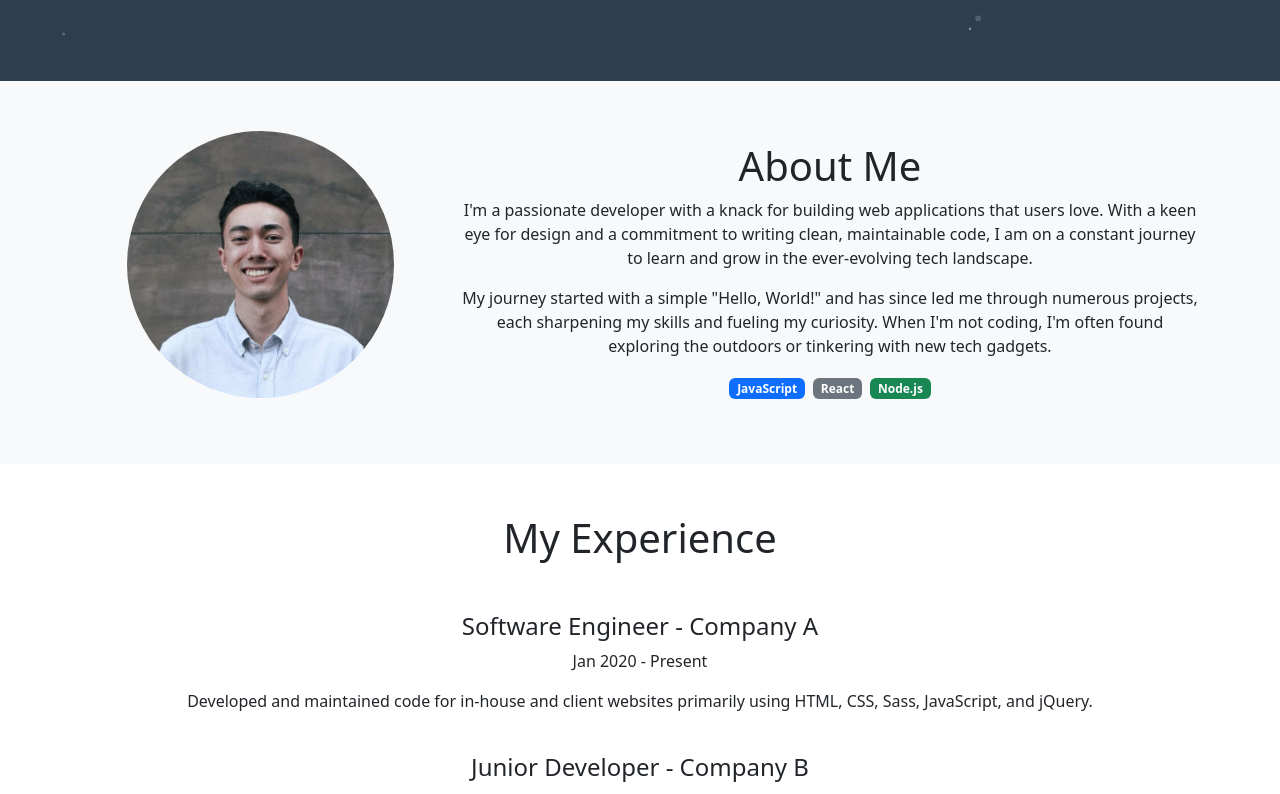
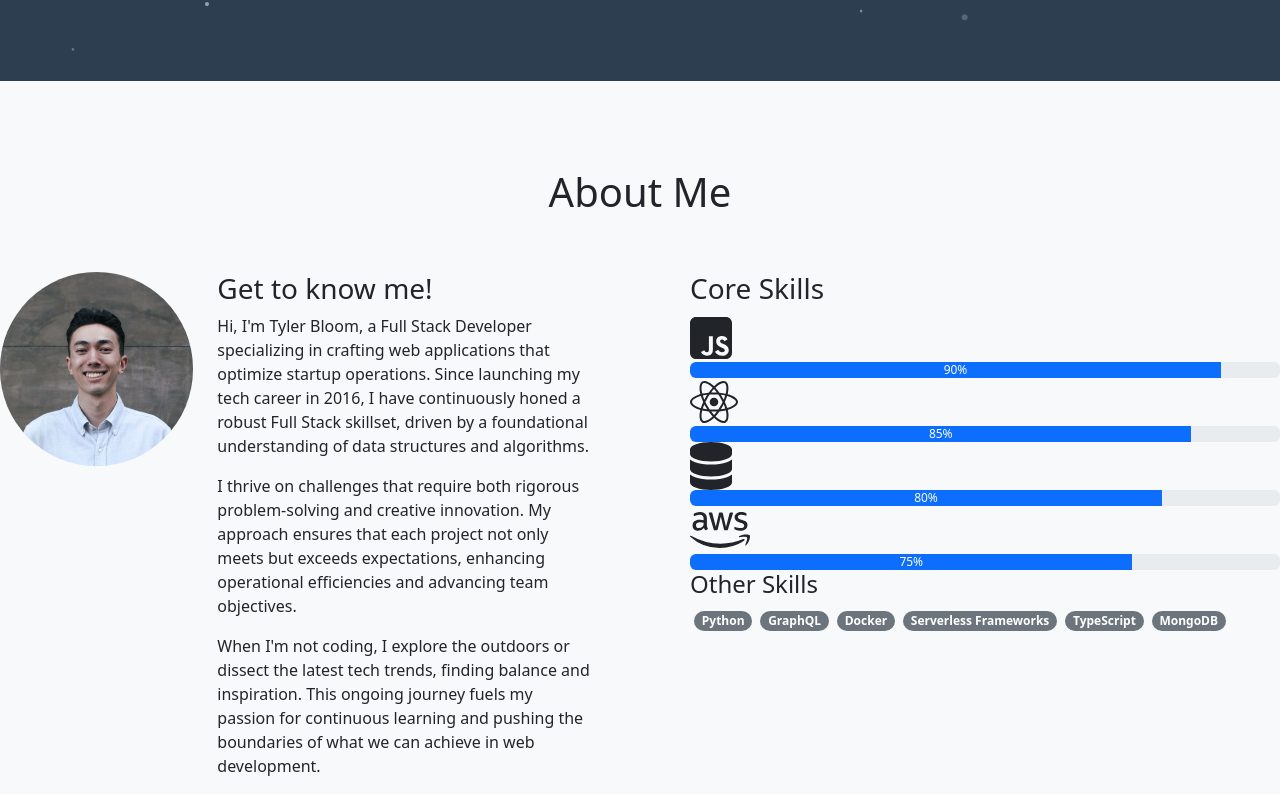
Before and after one commit to Tbloom9787/portfolio, a React (Create React App) app in the folder portfolio-frontend/: page / in a window 1280 px wide. Shown: the part 719-1513 px from the top of the page. Built offline with nearby package versions, Linux system fonts and the light colour scheme.

Commit message:
Implement the structure of the About section

```diff
--- a/portfolio-frontend/src/sections/About/About.tsx
+++ b/portfolio-frontend/src/sections/About/About.tsx
@@ -1,41 +1,119 @@
 import React from 'react';
+import {
+  Container,
+  Row,
+  Col,
+  ProgressBar,
+  Tooltip,
+  OverlayTrigger,
+  Badge,
+} from 'react-bootstrap';
+import { FontAwesomeIcon } from '@fortawesome/react-fontawesome';
+import { faJsSquare, faReact, faAws } from '@fortawesome/free-brands-svg-icons';
+import { faDatabase } from '@fortawesome/free-solid-svg-icons';
 import './About.css';
 
 const About: React.FC = () => {
+  const skills = [
+    { icon: faJsSquare, name: 'JavaScript', experience: 4, proficiency: 90 },
+    {
+      icon: faReact,
+      name: 'React & MERN Stack',
+      experience: 3,
+      proficiency: 85,
+    },
+    { icon: faDatabase, name: '.NET & MSSQL', experience: 3, proficiency: 80 },
+    { icon: faAws, name: 'AWS & DevOps', experience: 2, proficiency: 75 },
+  ];
+
+  const otherSkills = [
+    'Python',
+    'GraphQL',
+    'Docker',
+    'Serverless Frameworks',
+    'TypeScript',
+    'MongoDB',
+  ];
+
+  const renderTooltip = (experience: number) => (
+    <Tooltip id={`tooltip-${experience}`}>
+      Years of Experience: {experience}
+    </Tooltip>
+  );
+
   return (
-    <div className='about-section text-center'>
-      <div className='container'>
-        <div className='row align-items-center'>
-          <div className='col-md-4'>
-            <img
-              src='/assets/images/me.jpg'
-              alt='Profile'
-              className='img-fluid rounded-circle mb-3 w-75'
-            />
-          </div>
-          <div className='col-md-8'>
-            <h1>About Me</h1>
-            <p>
-              I'm a passionate developer with a knack for building web
-              applications that users love. With a keen eye for design and a
-              commitment to writing clean, maintainable code, I am on a constant
-              journey to learn and grow in the ever-evolving tech landscape.
-            </p>
-            <p>
-              My journey started with a simple "Hello, World!" and has since led
-              me through numerous projects, each sharpening my skills and
-              fueling my curiosity. When I'm not coding, I'm often found
-              exploring the outdoors or tinkering with new tech gadgets.
-            </p>
-            <div className='skills'>
-              <span className='badge bg-primary m-1'>JavaScript</span>
-              <span className='badge bg-secondary m-1'>React</span>
-              <span className='badge bg-success m-1'>Node.js</span>
+    <Container
+      id='about'
+      fluid
+      className='about-section min-vh-100 d-flex flex-column justify-content-center align-items-center'
+    >
+      <Row>
+        <Col xs={12}>
+          <h1 className='about-header'>About Me</h1>
+        </Col>
+      </Row>
+      <Row className='mt-5'>
+        <Col md={2} className='text-end'>
+          <img
+            src='/assets/images/me.jpg'
+            alt='Tyler Bloom smiling'
+            className='img-fluid rounded-circle profile-pic'
+          />
+        </Col>
+        <Col md={4} style={{ paddingRight: '50px' }}>
+          <h3>Get to know me!</h3>
+          <p>
+            Hi, I'm Tyler Bloom, a Full Stack Developer specializing in crafting
+            web applications that optimize startup operations. Since launching
+            my tech career in 2016, I have continuously honed a robust Full
+            Stack skillset, driven by a foundational understanding of data
+            structures and algorithms.
+          </p>
+          <p>
+            I thrive on challenges that require both rigorous problem-solving
+            and creative innovation. My approach ensures that each project not
+            only meets but exceeds expectations, enhancing operational
+            efficiencies and advancing team objectives.
+          </p>
+          <p>
+            When I'm not coding, I explore the outdoors or dissect the latest
+            tech trends, finding balance and inspiration. This ongoing journey
+            fuels my passion for continuous learning and pushing the boundaries
+            of what we can achieve in web development.
+          </p>
+        </Col>
+        <Col md={6} style={{ paddingLeft: '50px' }}>
+          <div className='about-skills'>
+            <h3>Core Skills</h3>
+            <div className='skill-set'>
+              {skills.map((skill) => (
+                <OverlayTrigger
+                  key={skill.name}
+                  placement='top'
+                  overlay={renderTooltip(skill.experience)}
+                >
+                  <div className='skill'>
+                    <FontAwesomeIcon icon={skill.icon} size='3x' />
+                    <ProgressBar
+                      now={skill.proficiency}
+                      label={`${skill.proficiency}%`}
+                    />
+                  </div>
+                </OverlayTrigger>
+              ))}
             </div>
           </div>
-        </div>
-      </div>
-    </div>
+          <div className='other-skills'>
+            <h4>Other Skills</h4>
+            {otherSkills.map((skill) => (
+              <Badge pill bg='secondary' className='m-1' key={skill}>
+                {skill}
+              </Badge>
+            ))}
+          </div>
+        </Col>
+      </Row>
+    </Container>
   );
 };
 
```
